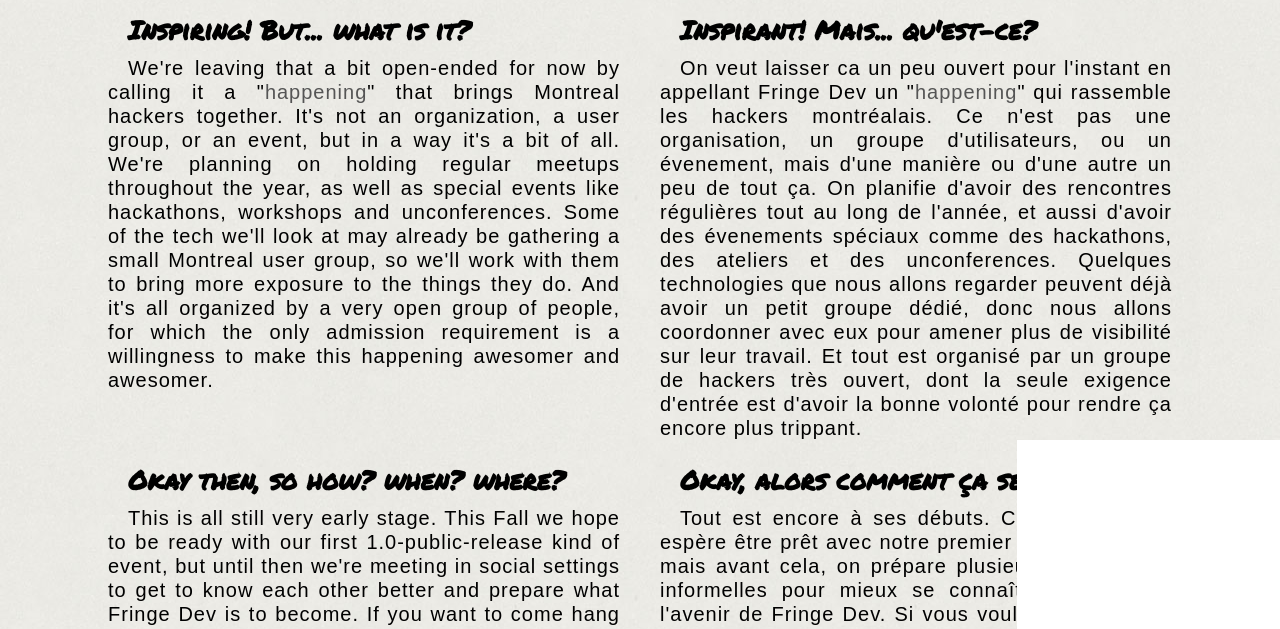
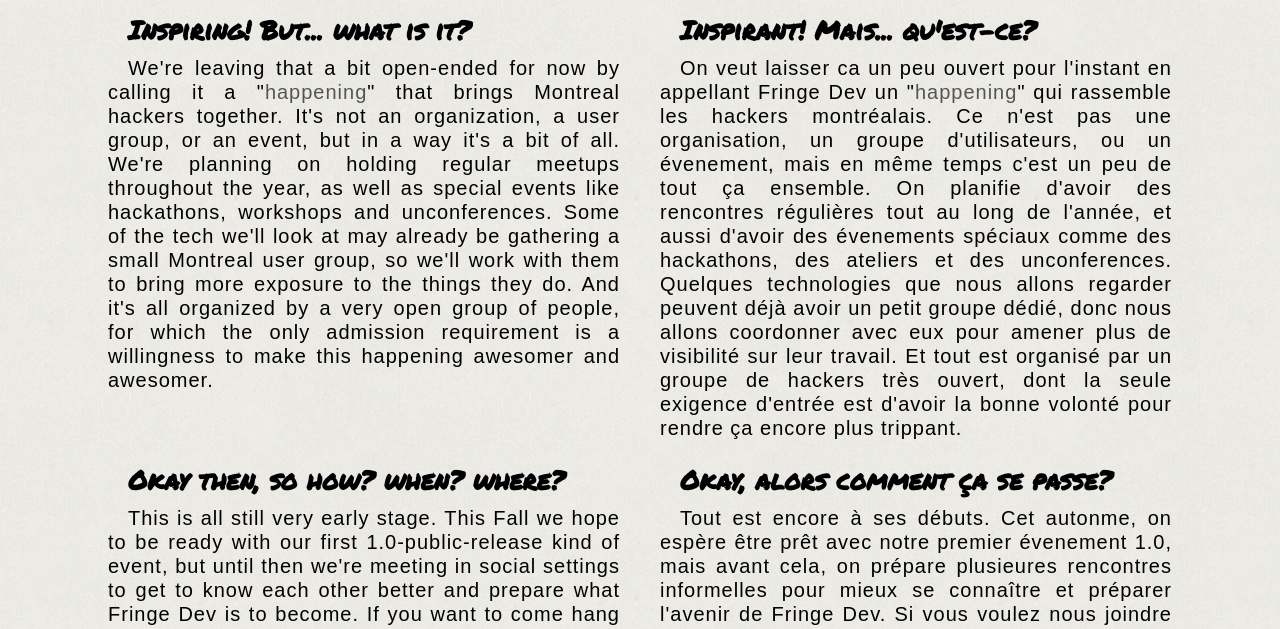
Before and after one commit to fringedev/fringedev.github.com, a plain HTML site: page index.html in a window 1280 px wide. Shown: the part 1085-1714 px from the top of the page. Drawn offline with Linux system fonts and the light colour scheme; a web font is replaced by a local one.

Commit message:
Edited index.html via GitHub

```diff
--- a/index.html
+++ b/index.html
@@ -63,7 +63,7 @@
         <div class="grid_6 content_block">
             <h2>Inspirant! Mais... qu'est-ce?</h2>
             <p>On veut laisser ca un peu ouvert pour l'instant en appellant Fringe Dev un "<i>happening</i>" qui rassemble les hackers montr&eacute;alais.
-            Ce n'est pas une organisation, un groupe d'utilisateurs, ou un &eacute;venement, mais d'une mani&egrave;re ou d'une autre un peu de tout &ccedil;a.
+            Ce n'est pas une organisation, un groupe d'utilisateurs, ou un &eacute;venement, mais en m&ecirc;me temps c'est un peu de tout &ccedil;a ensemble.
             On planifie d'avoir des rencontres r&eacute;guli&egrave;res tout au long de l'ann&eacute;e, et aussi d'avoir des &eacute;venements sp&eacute;ciaux comme des hackathons, des ateliers et des unconferences.
             Quelques technologies que nous allons regarder peuvent d&eacute;j&agrave; avoir un petit groupe d&eacute;di&eacute;, donc nous allons coordonner avec eux pour amener plus de visibilit&eacute; sur leur travail.
             Et tout est organis&eacute; par un groupe de hackers tr&egrave;s ouvert, dont la seule exigence d'entr&eacute;e est d'avoir la bonne volont&eacute; pour rendre &ccedil;a encore plus trippant.</p>
```
